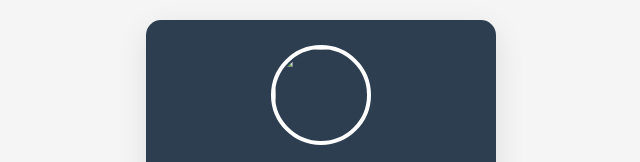
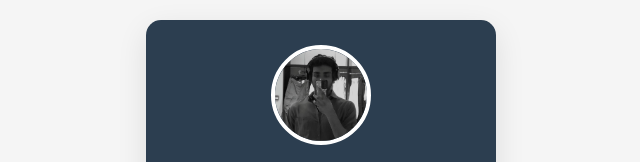
Before and after one commit to NeelBelsare/Gaurav_digitalcard, a plain HTML site: page index.html in a window 1280 px wide. Shown: the top 162 px of the page, without its empty margins (319-959 px from the left). Drawn offline with nearby package versions, Linux system fonts and the light colour scheme.

Commit message:
Update index.html

```diff
--- a/index.html
+++ b/index.html
@@ -163,7 +163,7 @@
 <body>
     <div class="visiting-card">
         <div class="card-header">
-            <img src="assets/Screenshot 2025-04-30 113051.pngl" class="profile-img">
+            <img src="assets/Screenshot 2025-04-30 113051.png" class="profile-img">
             <h1 class="name">Gaurav Milind Jaiswal</h1>
             <p class="title">Law Student</p>
         </div>
```
